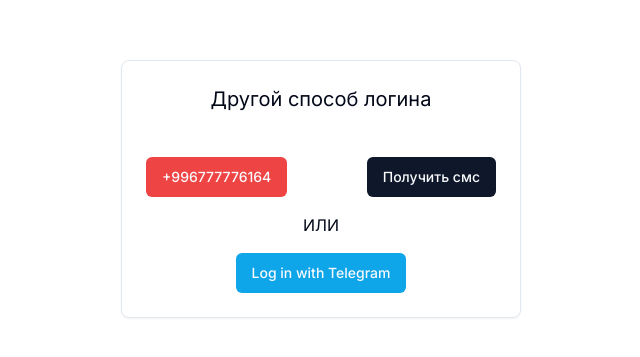
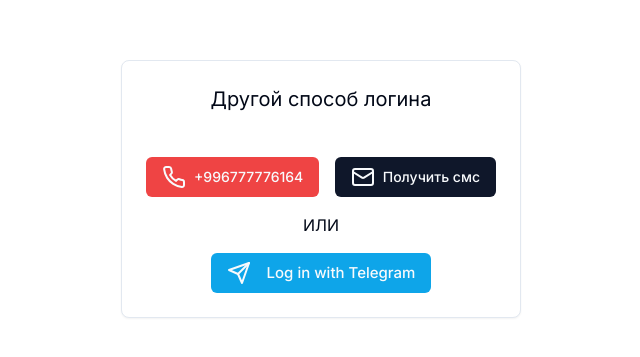
Before and after one commit to BakuEmilov/hairdresser-Irina, a Next.js app: page /register/anotherWay in a window 1280 px wide. Shown: the part 211-568 px from the top of the page, without its empty margins (319-959 px from the left). Built offline with nearby package versions, Linux system fonts and the light colour scheme.

Commit message:
I have done

```diff
--- a/src/app/recording/page.tsx
+++ b/src/app/recording/page.tsx
@@ -1,10 +1,11 @@
 "use client"
 
+import React from 'react'
 import { Button } from '@/components/ui/button';
 import { Calendar } from '@/components/ui/calendar';
 import { Card, CardContent, CardFooter, CardHeader, CardTitle } from '@/components/ui/card';
 import { Input } from '@/components/ui/input';
-import React from 'react'
+import Link from 'next/link';
 
 const Recording = () => {
   const [date, setDate] = React.useState<Date | undefined>(new Date())
@@ -32,7 +33,10 @@
           </form>
         </CardContent>
         <CardFooter>
-          <div className='grid place-content-center w-full mt-[40px]'>
+          <div className='flex items-center justify-between w-full mt-[40px]'>
+            <Link href={"/workDay"}>
+              <Button className='bg-red-500 text-white hover:shadow-gray-700'>Назад</Button>
+            </Link>
             <Button className='bg-green-500 text-white'>Записаться</Button>
           </div>
         </CardFooter>
--- a/src/app/register/anotherWay/page.tsx
+++ b/src/app/register/anotherWay/page.tsx
@@ -1,5 +1,6 @@
-import { Button } from '@/components/ui/button'
-import { Card, CardContent, CardFooter, CardHeader } from '@/components/ui/card'
+import { Button } from '@/components/ui/button';
+import { Card, CardContent, CardHeader } from '@/components/ui/card';
+import { Send , Mail, Phone} from 'lucide-react';
 import Link from 'next/link'
 import React from 'react'
 
@@ -14,16 +15,16 @@
           <form>
             <div className="flex items-center justify-between pt-5">
               <Link href="">
-                <Button className='bg-red-500'>+996777776164</Button>
+                <Button className='bg-red-500'><span><Phone className='mr-2'/></span>+996777776164</Button>
               </Link>
               <Link href="">
-                <Button>Получить смс</Button>
+                <Button><span><Mail className='mr-2'/></span>Получить смс</Button>
               </Link>
             </div>
             <div className='w-full text-center'>
               <h2 className='my-4'>ИЛИ</h2>
               <Link href={""}>
-                <Button className='bg-sky-500'>Log in with Telegram</Button>
+                <Button className='bg-sky-500 text-[15px]'><span> <Send className='mr-4'/> </span>Log in with Telegram</Button>
               </Link>
             </div>
           </form>
@@ -33,4 +34,4 @@
   )
 }
 
-export default AnotherWay
+export default AnotherWay;
--- a/src/components/WorkingDay/WorkingDay.tsx
+++ b/src/components/WorkingDay/WorkingDay.tsx
@@ -2,6 +2,7 @@
 import { Card, CardContent, CardHeader, CardTitle } from '../ui/card';
 import { Button } from '../ui/button';
 import Link from 'next/link';
+import ModalWindow from '@/ui/modal/ModalWindow';
 
 interface IProps {
   time: string,
@@ -52,8 +53,8 @@
                 <div>
                   <div className='flex items-center justify-between my-5'>
                     <p>{item.time}</p>
-                    <Link href={""}>
-                    <Button className={item.link === "Занято" ? "bg-red-500 text-white" : "bg-green-500 text-white"} variant="outline">{item.link}</Button>
+                    <Link href={`${item.link === "Занято" ? "" : "/recording"}`}>
+                      <Button className={item.link === "Занято" ? "bg-red-500 text-white" : "bg-green-500 text-white"} variant="outline">{item.link}</Button>
                     </Link>
                   </div>
                   <div className='w-full h-[1px] bg-black'/>
```
